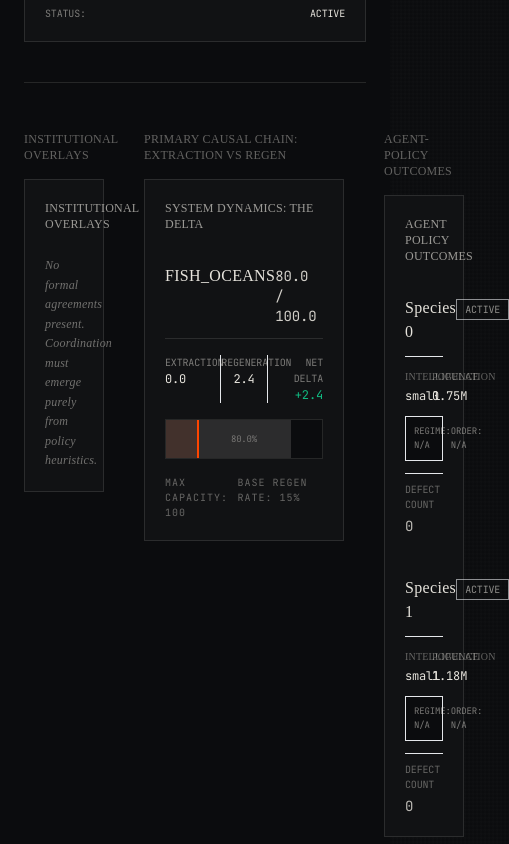
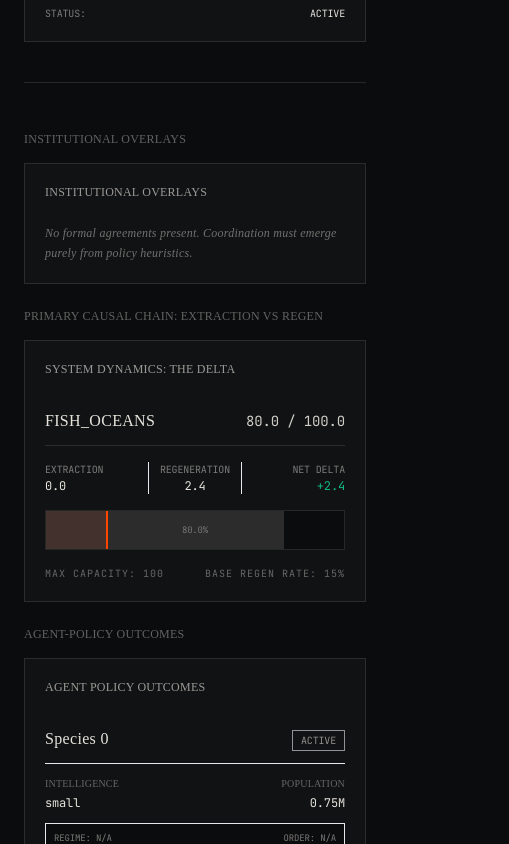
Before and after one commit to salma2vec/EvolSim, a Next.js app: page / in a window 390 px wide. Shown: the part 1300-2144 px from the top of the page, 509 px wide, since content can reach past the window. Built offline with nearby package versions, Linux system fonts and the light colour scheme.

Commit message:
feat: make causal panels responsive
- Stack panels vertically on mobile (grid-cols-1)
- Use 12-column grid on large screens (lg:grid-cols-12)
- Responsive gap spacing
- Better mobile layout flow

```diff
--- a/app/page.tsx
+++ b/app/page.tsx
@@ -90,21 +90,21 @@ export default function Home() {
 
           {/* Layer 2: Causal Panels (The "Why?") */}
           {viewMode === "causal" ? (
-            <section className="grid grid-cols-12 gap-10 items-start">
+            <section className="grid grid-cols-1 lg:grid-cols-12 gap-6 md:gap-8 lg:gap-10 items-start">
               {/* Left: Institutions */}
-              <div className="col-span-3 space-y-4">
+              <div className="lg:col-span-3 space-y-4">
                 <div className="font-serif text-xs uppercase tracking-widest opacity-40 mb-2">Institutional Overlays</div>
                 <TreatyPanel />
               </div>
 
               {/* Center: Load-bearing Variable (Delta & Resources) */}
-              <div className="col-span-6 space-y-4">
+              <div className="lg:col-span-6 space-y-4">
                 <div className="font-serif text-xs uppercase tracking-widest opacity-40 mb-2">Primary Causal Chain: Extraction vs Regen</div>
                 <WorldStatePanel />
               </div>
 
               {/* Right: Agent Policies */}
-              <div className="col-span-3 space-y-4">
+              <div className="lg:col-span-3 space-y-4">
                 <div className="font-serif text-xs uppercase tracking-widest opacity-40 mb-2">Agent-Policy Outcomes</div>
                 <AgentPanel />
               </div>
```
